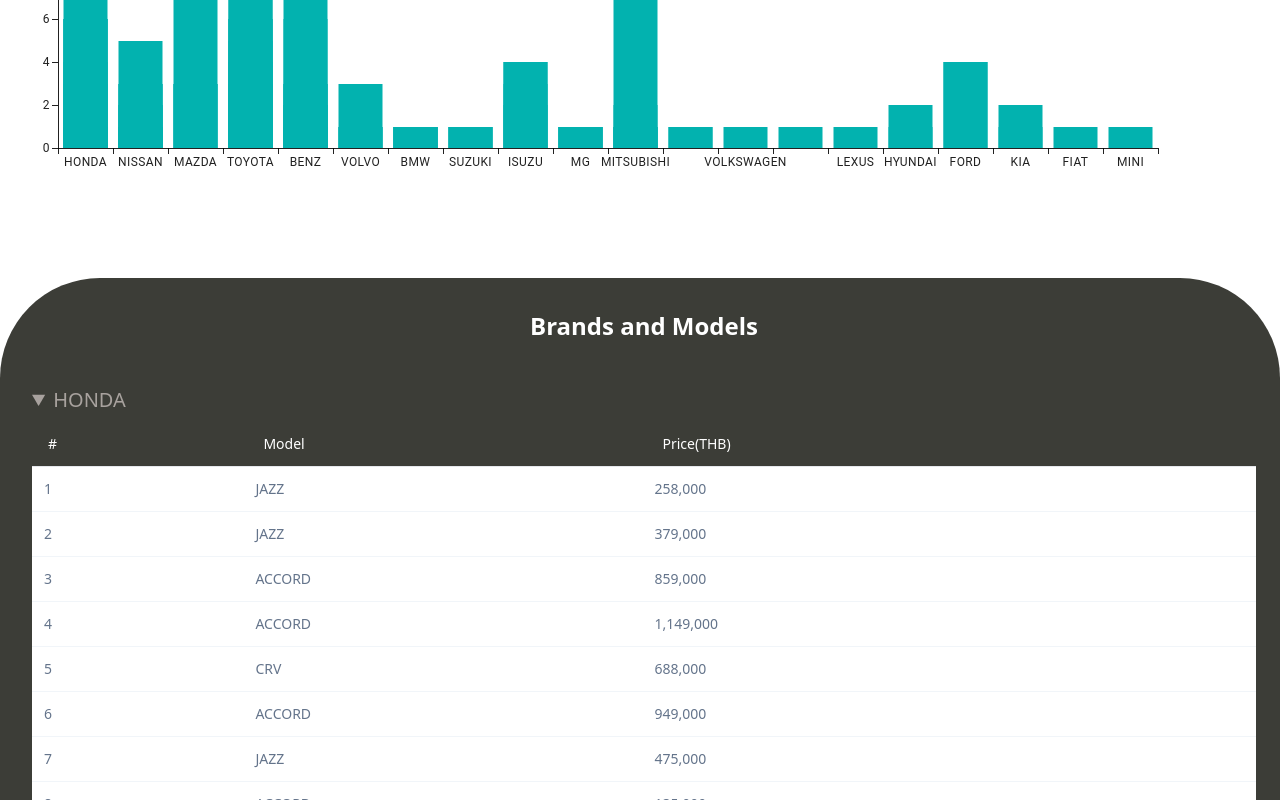
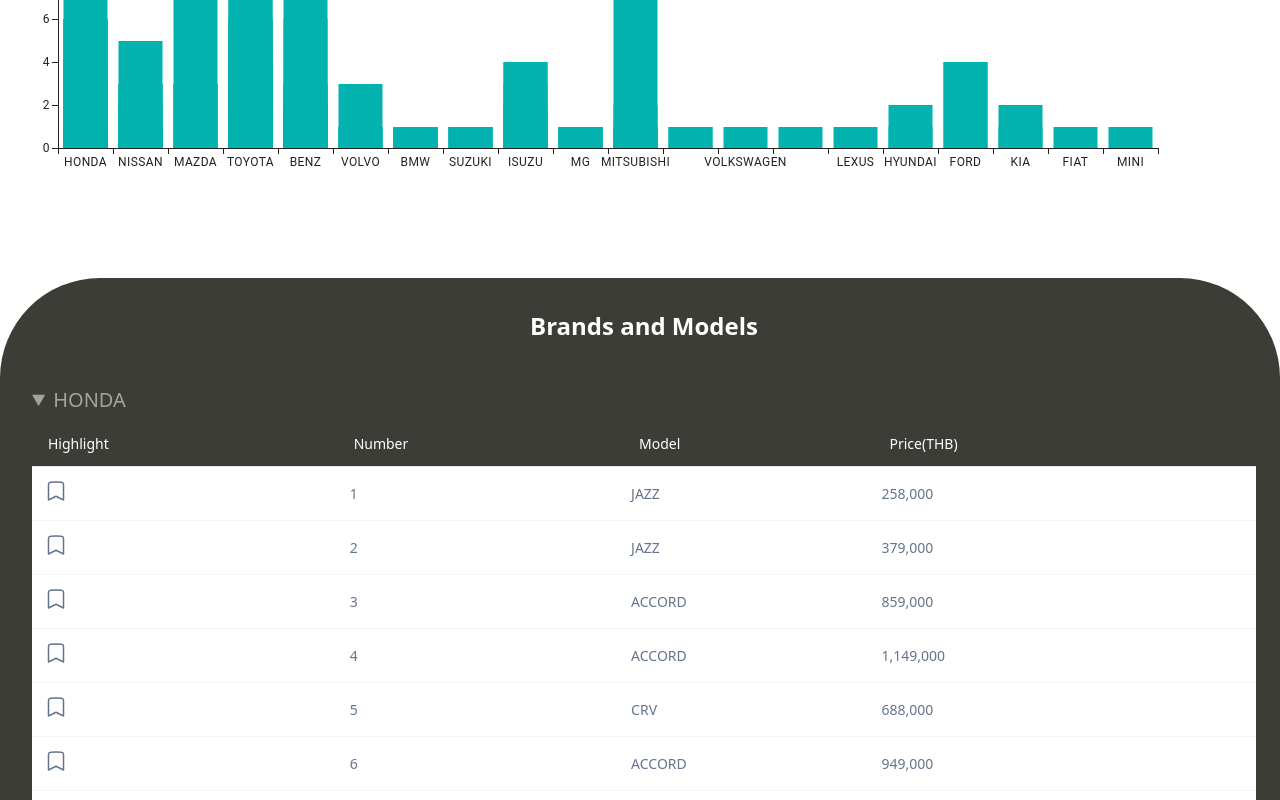
Before and after one commit to PattiyaY/car_analytics, a React (Vite) app: page / in a window 1280 px wide. Both pictures are taken after a click on the heading "HONDA". Shown: the part 866-1666 px from the top of the page. Built offline with nearby package versions, Linux system fonts and the light colour scheme.

Commit message:
feat: add highlight button

```diff
--- a/src/Dashboard.jsx
+++ b/src/Dashboard.jsx
@@ -161,7 +161,10 @@
                 <thead>
                   <tr>
                     <th className="border-b font-medium p-4 pt-0 pb-3 text-left">
-                      #
+                      Highlight
+                    </th>
+                    <th className="border-b font-medium p-4 pt-0 pb-3 text-left">
+                      Number
                     </th>
                     <th className="border-b font-medium p-4 pt-0 pb-3 text-left">
                       Model
@@ -174,6 +177,24 @@
                 <tbody className="bg-white">
                   {brandToCarsMap[carModel].map((car, index) => (
                     <tr key={`${carModel}-${index}`}>
+                      <td className="border-b border-slate-100 dark:border-slate-700 p-3 text-slate-500 dark:text-black">
+                        <button onClick={handleOnClick}>
+                          <svg
+                            xmlns="http://www.w3.org/2000/svg"
+                            fill="none"
+                            viewBox="0 0 24 24"
+                            strokeWidth={1.5}
+                            stroke="currentColor"
+                            className="size-6"
+                          >
+                            <path
+                              strokeLinecap="round"
+                              strokeLinejoin="round"
+                              d="M17.593 3.322c1.1.128 1.907 1.077 1.907 2.185V21L12 17.25 4.5 21V5.507c0-1.108.806-2.057 1.907-2.185a48.507 48.507 0 0 1 11.186 0Z"
+                            />
+                          </svg>
+                        </button>
+                      </td>
                       <td className="border-b border-slate-100 dark:border-slate-700 p-3 text-slate-500 dark:text-black">
                         {index + 1}
                       </td>
```
